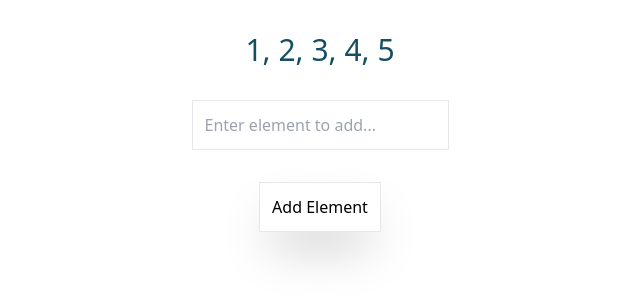
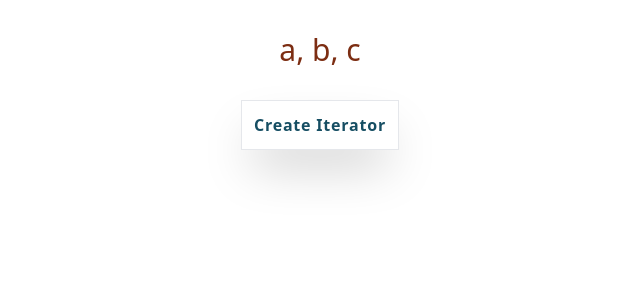
Before and after one commit to xiraynedev/fundamentals, a React app: page / in a window 1280 px wide. Shown: the top 302 px of the page, without its empty margins (320-960 px from the left). Built offline with nearby package versions, Linux system fonts and the light colour scheme.

Commit message:
add values component

```diff
--- /dev/null
+++ b/src/components/Array/Values/Values.tsx
@@ -0,0 +1,50 @@
+import {FC, useState} from 'react';
+
+
+export const Values: FC = () => {
+  const [array, setArray] = useState(['a', 'b', 'c']);
+  const [isIterator, setIsIterator] = useState(false);
+  const [iterator, setIterator] = useState<IterableIterator<string>>();
+  const [values, setValues] = useState<string[]>([]);
+
+  const handleClick = () => {
+    setIterator(array.values());
+    setIsIterator(true);
+  };
+
+  const handleNextClick = () => {
+    setValues(prevState => [...prevState, iterator?.next().value]);
+  };
+
+  return (
+    <>
+      <div className="flex flex-col items-center mt-8">
+        <p className="text-3xl text-orange-900">
+          {array.join(', ')}
+        </p>
+        <button
+          onClick={handleClick}
+          className="border shadow-2xl p-3 mt-8 text-cyan-900 font-bold tracking-wider"
+        >Create Iterator
+        </button>
+        {
+          isIterator && (
+            <>
+              <p className="w-11/12 mt-8 text-2xl text-cyan-900">Iterator has been created. Click the button below to
+                retrieve
+                the values in sequence.
+              </p>
+              <button
+                onClick={handleNextClick}
+                className="border shadow-2xl p-3 mt-8 text-cyan-900 font-bold">Retrieve Next Value
+              </button>
+              {
+                values && <p className='w-11/12 mt-8 text-2xl text-cyan-900'>{values.join(', ')}</p>
+              }
+            </>
+          )
+        }
+      </div>
+    </>
+  );
+};
--- a/src/components/Container/Container.tsx
+++ b/src/components/Container/Container.tsx
@@ -1,8 +1,8 @@
 import {FC} from 'react';
-import {Unshift} from '../Array/Unshift/Unshift';
+import {Values} from '../Array/Values/Values';
 
 export const Container: FC = () => {
   return (
-    <Unshift />
+    <Values />
   );
 };
```
